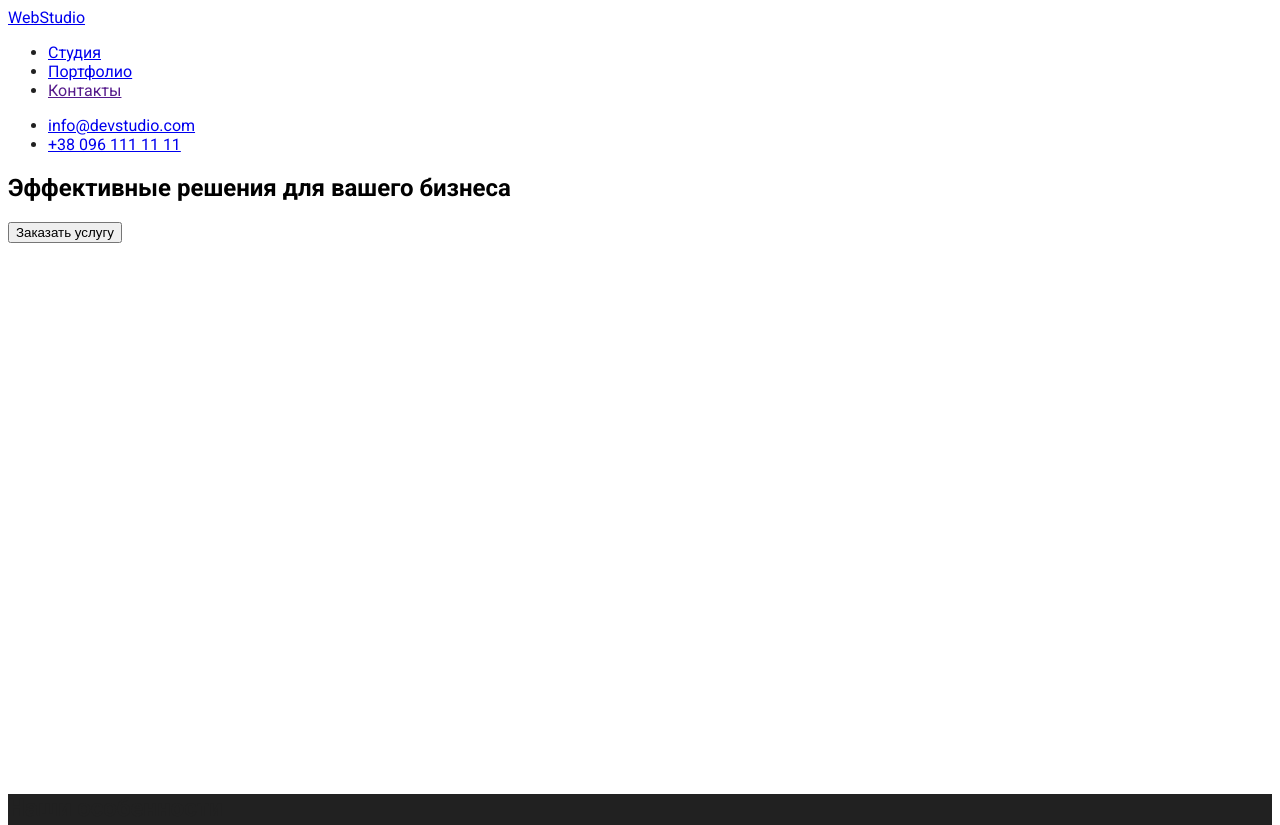
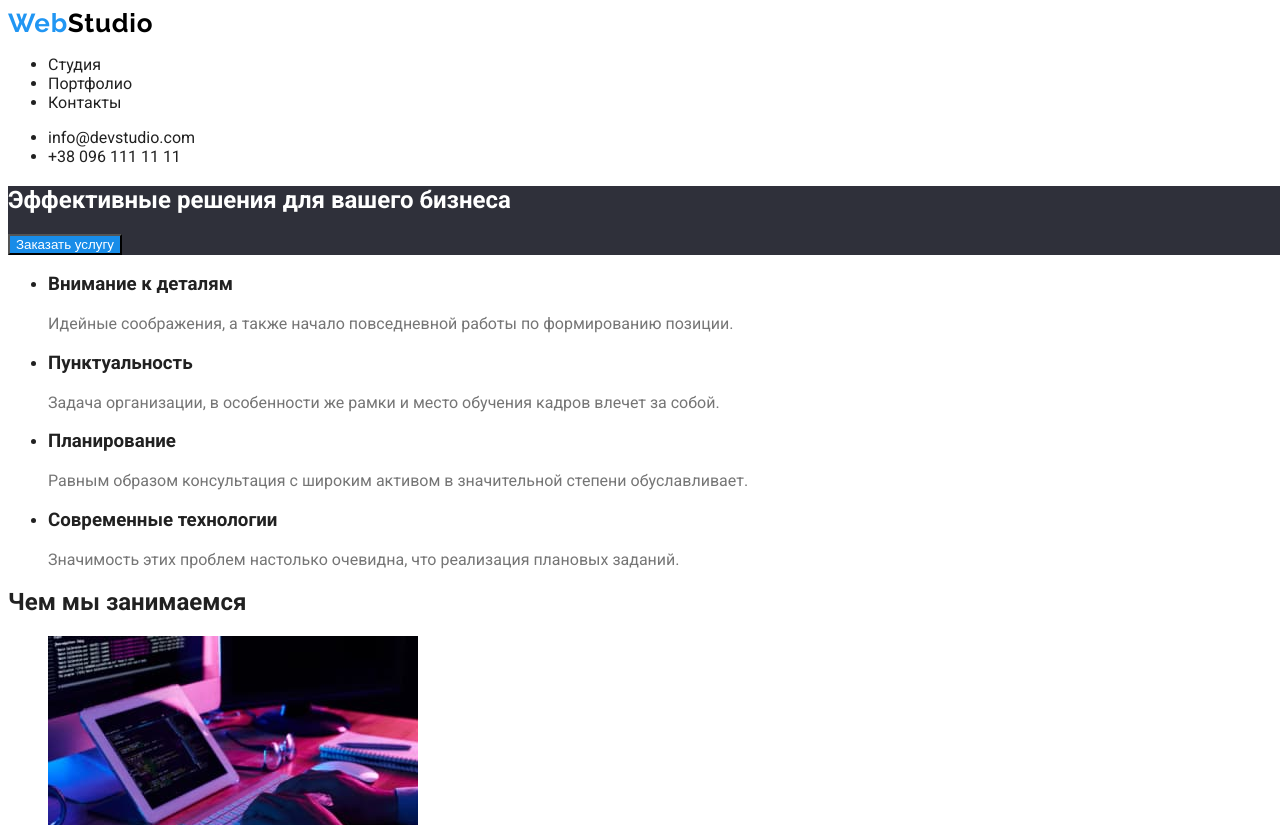
Before and after one commit to Slavik-mvg/goit-markup-hw-02, a plain HTML site: page index.html in a window 1280 px wide. Shown: the top 825 px of the page. Drawn offline with Linux system fonts and the light colour scheme.

Commit message:
разметка

```diff
--- a/css/styiles.css
+++ b/css/styiles.css
@@ -2,27 +2,59 @@ body {
   font-family: 'Roboto', sans-serif;
   color: #212121;
 }
-.hide {display: none}
+
+.logo-back {
+  color: #2196f3;
+}
+.logo-all {
+  text-decoration: none;
+  color: #000;
+  font-family: Raleway;
+  font-weight: bold;
+  font-size: 26px;
+  line-height: 1.19;
+  letter-spacing: 0.03em;
+}
+
+.hide {
+  display: none;
+}
+
 .link {
-    text-decoration: none;
+  text-decoration: none;
+  color: #212121;
 }
 
 .link:hover,
 .link:focus {
   color: #2196f3;
 }
+.hero-button {
+  background-color: #188ce8;
+  color: #ffffff;
+  cursor: pointer;
+}
 .hero-button:hover,
 .hero-button:focus {
-  color: #188CE8;
+  background-color: #2196f3;
+}
+
+.button-menu-item {
+  cursor: pointer;
+  background-color: #f5f4fa;
+}
+.button-menu-item:hover,
+.button-menu-item:focus {
+  background-color: #2196f3;
+  color: #ffffff;
 }
 
 .hero {
   width: 1600px;
-  height: 600px;
-  color: #000;
+  background-color: #2f303a;
+  color: #ffffff;
 }
-.advantage {
-  background: #212121;
+
+.text {
+  color: #757575;
 }
-.advantage-item {
-}
--- a/index.html
+++ b/index.html
@@ -3,27 +3,52 @@
   <head>
     <meta charset="UTF-8" />
     <meta http-equiv="X-UA-Compatible" content="IE=edge" />
-    <meta name="viewport" content="width=device-width, initial-scale=1.0" />
-    <link rel="stylesheet" href="./css/styiles.css">
-    <link rel="preconnect" href="https://fonts.googleapis.com">
-    <link rel="preconnect" href="https://fonts.gstatic.com" crossorigin>
-    <link href="https://fonts.googleapis.com/css2?family=Raleway:wght@700&family=Roboto:wght@400;500;700;900&display=swap"
-      rel="stylesheet">
+    <meta
+      name="viewport"
+      content="width=device-width, initial-scale=1.0"
+    />
+    <link rel="stylesheet" href="./css/styiles.css" />
+    <link rel="preconnect" href="https://fonts.googleapis.com" />
+    <link
+      rel="preconnect"
+      href="https://fonts.gstatic.com"
+      crossorigin
+    />
+    <link
+      href="https://fonts.googleapis.com/css2?family=Raleway:wght@700&family=Roboto:wght@400;500;700;900&display=swap"
+      rel="stylesheet"
+    />
     <title>Document</title>
   </head>
   <body>
     <header>
       <nav>
-        <a href="./index.html">WebStudio</a>
+        <a class="logo-all" href="./index.html"
+          ><span class="logo-back">Web</span>Studio</a
+        >
         <ul>
-          <li class="link"><a href="./Studio.html">Студия</a></li>
-          <li class="link"><a href="./portfolio.html">Портфолио</a></li>
-          <li class="link"><a href="">Контакты</a></li>
+          <li>
+            <a class="link" href="./Studio.html">Студия</a>
+          </li>
+          <li>
+            <a class="link" href="./portfolio.html">Портфолио</a>
+          </li>
+          <li>
+            <a class="link" href="">Контакты</a>
+          </li>
         </ul>
       </nav>
       <ul>
-        <li class="link"><a href="mailto:info@devstudio.com">info@devstudio.com</a></li>
-        <li class="link"><a href="tel:+380961111111">+38 096 111 11 11</a></li>
+        <li>
+          <a class="link" href="mailto:info@devstudio.com"
+            >info@devstudio.com</a
+          >
+        </li>
+        <li>
+          <a class="link" href="tel:+380961111111"
+            >+38 096 111 11 11</a
+          >
+        </li>
       </ul>
     </header>
     <main>
@@ -32,29 +57,37 @@
         <button class="hero-button">Заказать услугу</button>
       </section>
 
-      <!--Преимущества-->
+      <!--Наши преимущества-->
       <section class="advantage">
-        <h2>Наши особенности</h2>
+        <h2 class="hide">Наши преимущества</h2>
         <ul>
           <li>
             <h3 class="advantage-item">Внимание к деталям</h3>
-            <p>Идейные соображения, а также начало повседневной работы по формированию позиции.</p>
+            <p class="text">
+              Идейные соображения, а также начало повседневной работы
+              по формированию позиции.
+            </p>
           </li>
           <li>
             <h3 class="advantage-item">Пунктуальность</h3>
-            <p>
-              Задача организации, в особенности же рамки и место обучения кадров влечет за собой.
+            <p class="text">
+              Задача организации, в особенности же рамки и место
+              обучения кадров влечет за собой.
             </p>
           </li>
           <li>
             <h3 class="advantage-item">Планирование</h3>
-            <p>
-              Равным образом консультация с широким активом в значительной степени обуславливает.
+            <p class="text">
+              Равным образом консультация с широким активом в
+              значительной степени обуславливает.
             </p>
           </li>
           <li>
             <h3 class="advantage-item">Современные технологии</h3>
-            <p>Значимость этих проблем настолько очевидна, что реализация плановых заданий.</p>
+            <p class="text">
+              Значимость этих проблем настолько очевидна, что
+              реализация плановых заданий.
+            </p>
           </li>
         </ul>
       </section>
@@ -64,7 +97,11 @@
         <ul>
           <li>
             <a href="index.html"
-              ><img src="./images/img-1.jpg" alt="Проектирование задачи" width="370" height="294"
+              ><img
+                src="./images/img-1.jpg"
+                alt="Проектирование задачи"
+                width="370"
+                height="294"
             /></a>
           </li>
           <li>
@@ -78,7 +115,11 @@
           </li>
           <li>
             <a href=""
-              ><img src="./images/img-3.jpg" alt="Выбор лучшей политры" width="370" height="294"
+              ><img
+                src="./images/img-3.jpg"
+                alt="Выбор лучшей политры"
+                width="370"
+                height="294"
             /></a>
           </li>
         </ul>
@@ -88,22 +129,38 @@
         <h2>Наша команда</h2>
         <ul>
           <li>
-            <img src="./images/team_card1.jpg" alt="Игорь Демьяненко" width="270" />
+            <img
+              src="./images/team_card1.jpg"
+              alt="Игорь Демьяненко"
+              width="270"
+            />
             <h3>Игорь Демьяненко</h3>
             <p>Product Designer</p>
           </li>
           <li>
-            <img src="./images/team_card2.jpg" alt="Ольга Репина" width="270" />
+            <img
+              src="./images/team_card2.jpg"
+              alt="Ольга Репина"
+              width="270"
+            />
             <h3>Ольга Репина</h3>
             <p>Frontend Developer</p>
           </li>
           <li>
-            <img src="./images/team_card3.jpg" alt="Николай Тарасов" width="270" />
+            <img
+              src="./images/team_card3.jpg"
+              alt="Николай Тарасов"
+              width="270"
+            />
             <h3>Игорь Демьяненко</h3>
             <p>Marketing</p>
           </li>
           <li>
-            <img src="./images/team_card4.jpg" alt="Михаил Ермаков" width="270" />
+            <img
+              src="./images/team_card4.jpg"
+              alt="Михаил Ермаков"
+              width="270"
+            />
             <h3>Игорь Демьяненко</h3>
             <p>UI Designer</p>
           </li>
@@ -111,11 +168,16 @@
       </section>
     </main>
     <!--Футер-->
-              <footer>
-      <a href="">WebStudio</a>
+    <footer>
+      <a class="link" href="./index.html">WebStudio</a>
       <address>
-          г. Киев, пр-т Леси Украинки, 26 <br />
-        <a class="link" href="mailto:info@example.com">info@example.com</a><br />
+        <a class="link" href="https://goo.gl/maps/NNCh9Yg6TMkBTw7S7"
+          >г. Киев, пр-т Леси Украинки, 26</a
+        >
+        <br />
+        <a class="link" href="mailto:info@example.com"
+          >info@example.com</a
+        ><br />
         <a class="link" href="tel:+380991111111">+38 099 111 11 11</a>
       </address>
     </footer>
```
Also changed, not shown: portfolio.html (+115 -29 lines).
